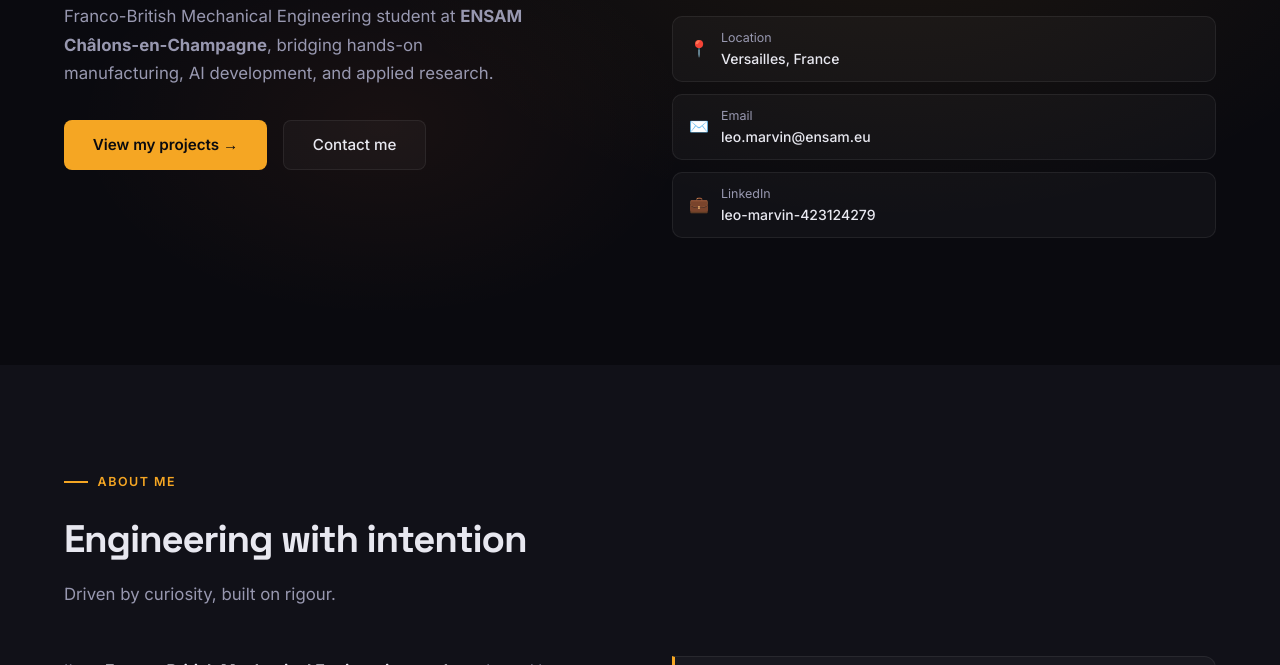
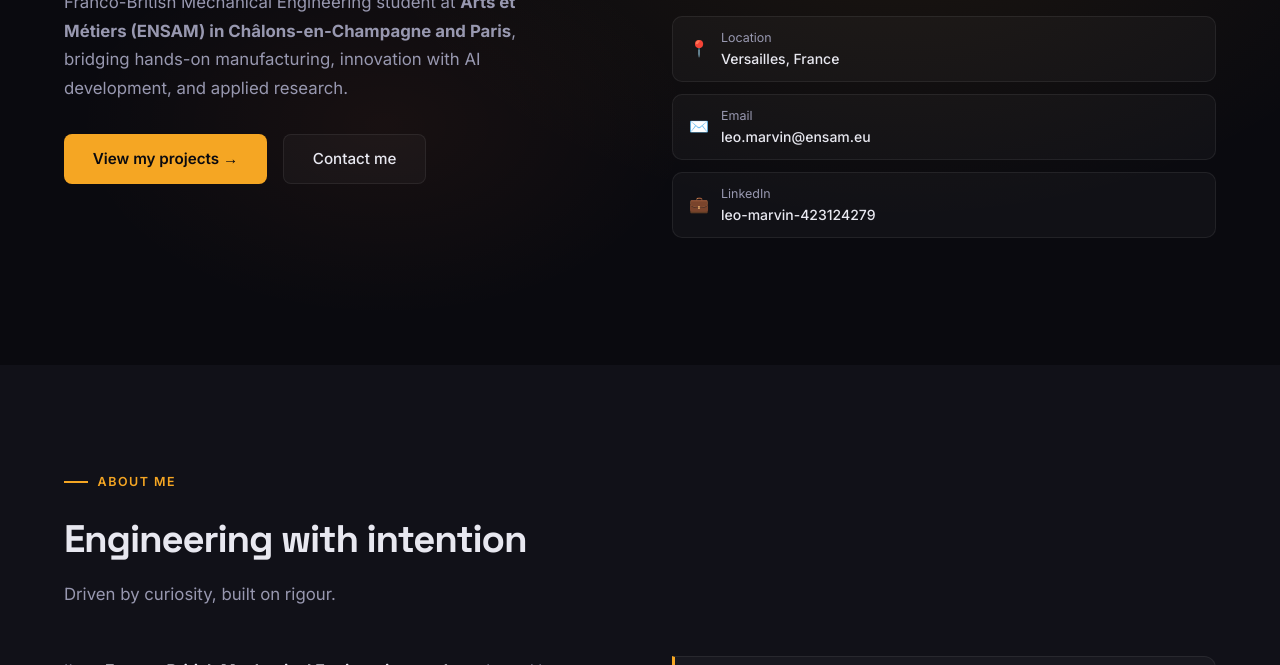
Before and after one commit to leo-marvin/leo_marvin_portfolio, a plain HTML site: page index.html in a window 1280 px wide. Shown: the part 435-1100 px from the top of the page. Drawn offline with Linux system fonts and the light colour scheme.

Commit message:
Update index.html

```diff
--- a/index.html
+++ b/index.html
@@ -618,8 +618,8 @@
       <div class="hero-tag">Open to opportunities</div>
       <h1>Hi, I'm<br><span class="accent">Leo Marvin</span></h1>
       <p class="hero-desc">
-        Franco-British Mechanical Engineering student at <strong>ENSAM Châlons-en-Champagne</strong>, bridging
-        hands-on manufacturing, AI development, and applied research.
+        Franco-British Mechanical Engineering student at <strong>Arts et Métiers (ENSAM) in Châlons-en-Champagne and Paris</strong>, bridging
+        hands-on manufacturing, innovation with AI development, and applied research.
       </p>
       <div class="hero-actions">
         <a href="#projects" class="btn-primary">View my projects →</a>
```
